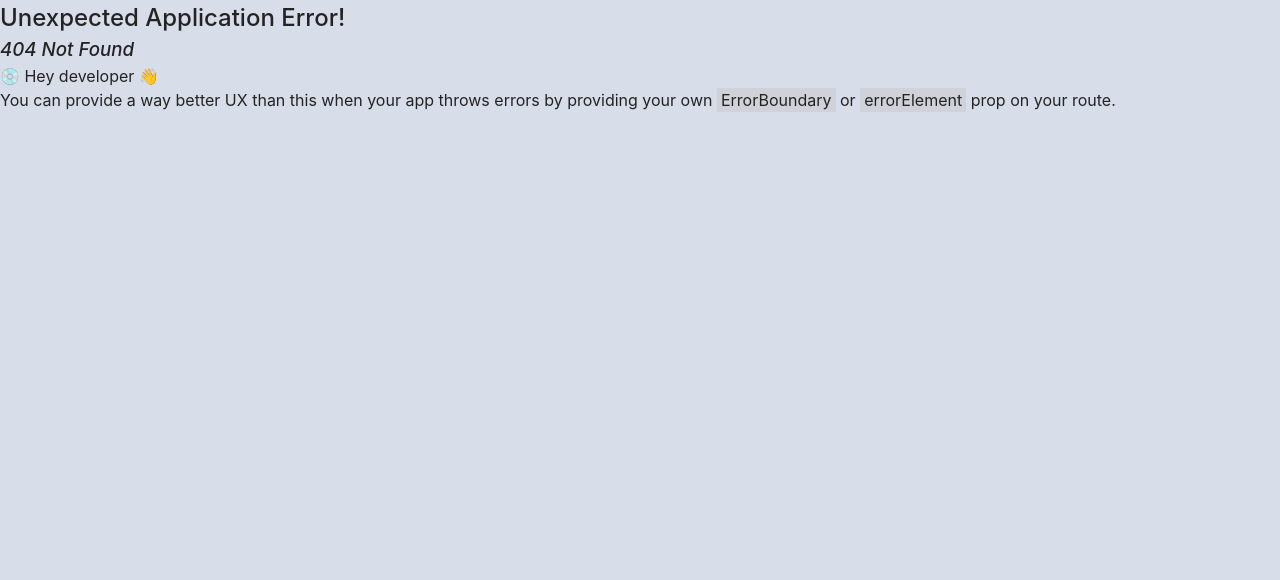
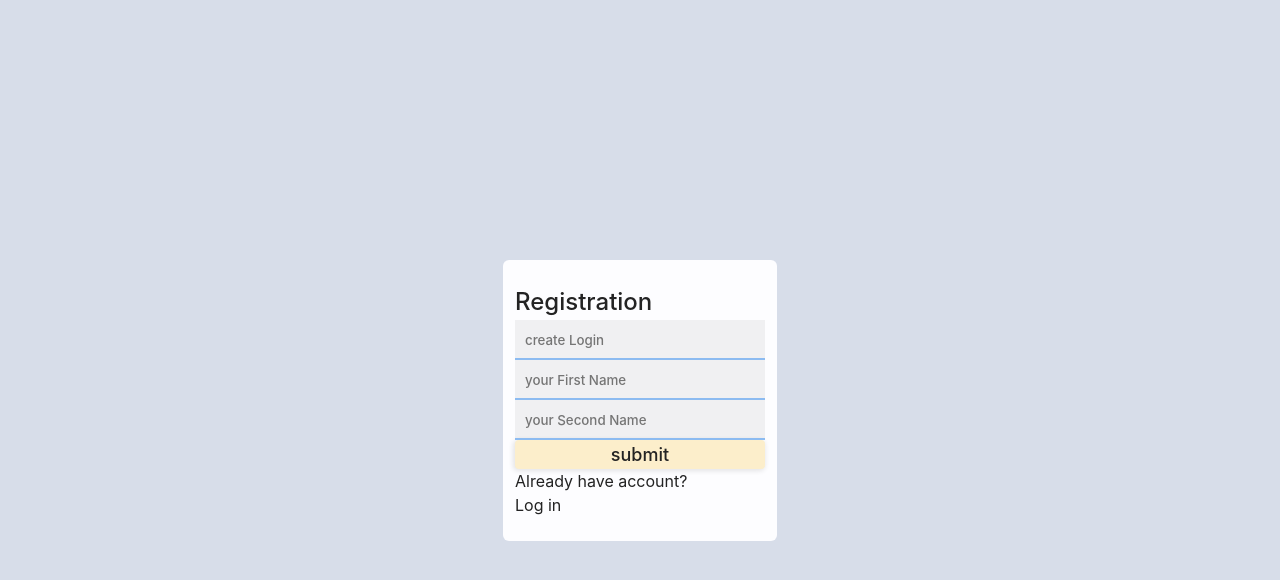
Before and after one commit to Segacnd/perfect-todo, a React (Vite) app: page /registration in a window 1280 px wide. Before the commit this address had no page. Shown: the top 580 px of the page. Built offline with nearby package versions, Linux system fonts and the light colour scheme.

Commit message:
add register and auth page without styles

```diff
--- /dev/null
+++ b/src/components/form-layout/form-layout.module.css
@@ -0,0 +1,12 @@
+.layout{
+    width: 100%;
+    height: 100vh;
+    display: flex;
+    justify-content: center;
+    align-items: center;
+}
+.content{
+    background-color: var(--clr-white);
+    padding: 24px 12px;
+    border-radius: 6px;
+}
--- /dev/null
+++ b/src/components/form-layout/form-layout.tsx
@@ -0,0 +1,13 @@
+import { FC } from 'react';
+import { Outlet } from 'react-router-dom';
+import styles from './form-layout.module.css';
+
+export const FormLayout: FC = () => {
+  return (
+    <div className={styles.layout}>
+      <div className={styles.content}>
+        <Outlet />
+      </div>
+    </div>
+  );
+};
--- a/src/main.tsx
+++ b/src/main.tsx
@@ -1,6 +1,6 @@
 import React from 'react';
 import ReactDOM from 'react-dom/client';
-import { createBrowserRouter, RouterProvider, Route, createRoutesFromElements } from 'react-router-dom';
+import { createBrowserRouter, RouterProvider, Route, createRoutesFromElements, Routes } from 'react-router-dom';
 import { PersistGate } from 'redux-persist/integration/react';
 import './index.css';
 import './i18n';
@@ -9,12 +9,21 @@ import { App } from './App';
 import { Layout } from './components/layout/layout';
 import { TodoPage } from './pages/todo-page';
 import { store, persistor } from './redux/store';
+import { FormLayout } from './components/form-layout/form-layout';
+import { Auth } from './pages/auth/auth';
+import { Register } from './pages/register/register';
 
 const router = createBrowserRouter(
   createRoutesFromElements(
-    <Route path='/' element={<Layout />}>
-      <Route path='/' element={<App />} />
-      <Route path='/todo/:id' element={<TodoPage />} />
+    <Route>
+      <Route path='/' element={<Layout />}>
+        <Route index element={<App />} />
+        <Route path='/todo/:id' element={<TodoPage />} />
+      </Route>
+      <Route element={<FormLayout />}>
+        <Route path='/auth' element={<Auth />} />
+        <Route path='/registration' element={<Register />} />
+      </Route>
     </Route>
   )
 );
--- a/src/pages/auth/auth.tsx
+++ b/src/pages/auth/auth.tsx
@@ -1,5 +1,27 @@
 import { FC } from 'react';
+import { Link } from 'react-router-dom';
+import { Input } from '../../ui/inputs/default-input/input';
+import { Button } from '../../ui/buttons/default-button/button';
 
 export const Auth: FC = () => {
-  return <div>Auth</div>;
+  return (
+    <div>
+      <h2>Authorization</h2>
+      <form action=''>
+        <Input
+          value=''
+          placeholder='Login...'
+          labelText=''
+          isLabelOpen={false}
+          change={() => {}}
+          setIsLabelOpen={() => {}}
+        />
+
+        <Button text='submit' buttonClick={() => {}} buttonType='submit' />
+      </form>
+      <p>
+        Dont have an account? <br /> <Link to='/registration'>Create new account</Link>
+      </p>
+    </div>
+  );
 };
--- a/src/pages/register/register.tsx
+++ b/src/pages/register/register.tsx
@@ -1,5 +1,42 @@
 import { FC } from 'react';
+import { Link } from 'react-router-dom';
+import { Input } from '../../ui/inputs/default-input/input';
+import { Button } from '../../ui/buttons/default-button/button';
 
 export const Register: FC = () => {
-  return <div>Register</div>;
+  return (
+    <div>
+      <h2>Registration</h2>
+      <form action=''>
+        <Input
+          value=''
+          placeholder='create Login'
+          labelText=''
+          isLabelOpen={false}
+          change={() => {}}
+          setIsLabelOpen={() => {}}
+        />
+        <Input
+          value=''
+          placeholder='your First Name'
+          labelText=''
+          isLabelOpen={false}
+          change={() => {}}
+          setIsLabelOpen={() => {}}
+        />
+        <Input
+          value=''
+          placeholder='your Second Name'
+          labelText=''
+          isLabelOpen={false}
+          change={() => {}}
+          setIsLabelOpen={() => {}}
+        />
+        <Button text='submit' buttonClick={() => {}} buttonType='submit' />
+      </form>
+      <p>
+        Already have account? <br /> <Link to='/auth'>Log in</Link>
+      </p>
+    </div>
+  );
 };
--- a/src/ui/buttons/default-button/button.module.css
+++ b/src/ui/buttons/default-button/button.module.css
@@ -7,6 +7,8 @@
   font-size: var(--font-medium);
   font-weight: var(--fweight-medium);
   box-shadow: var(--box-shadow);
+  min-width: fit-content;
+  width: 100%;
 }
 .button:hover {
   color: var(--clr-white);
```
